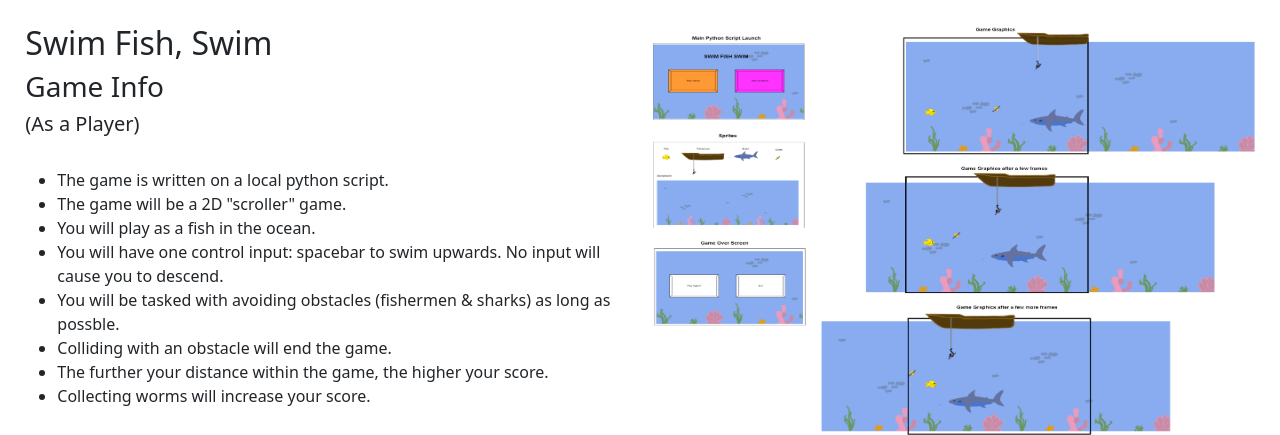
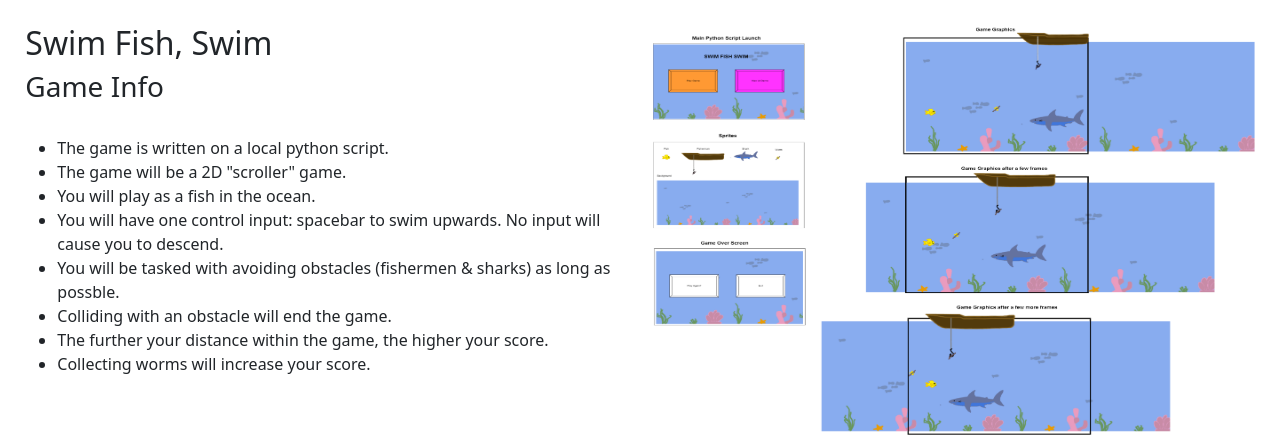
Before and after one commit to MikeUchmanowicz/Neat-is-Neat-Senior-Project, a Django app: page /gameInfo in a window 1280 px wide. Shown: the part 69-504 px from the top of the page. Run offline with Django 4.2, Linux system fonts and the light colour scheme.

Commit message:
Update gameInfo.html

```diff
--- a/NeatIsNeat/Main/templates/main/gameInfo.html
+++ b/NeatIsNeat/Main/templates/main/gameInfo.html
@@ -12,7 +12,6 @@
             <br>
             <h2>Swim Fish, Swim</h2>
             <h3>Game Info</h3>
-            <h5>(As a Player)</h5>
             <br>
             <ul>
                 <li>The game is written on a local python script.</li>
```
